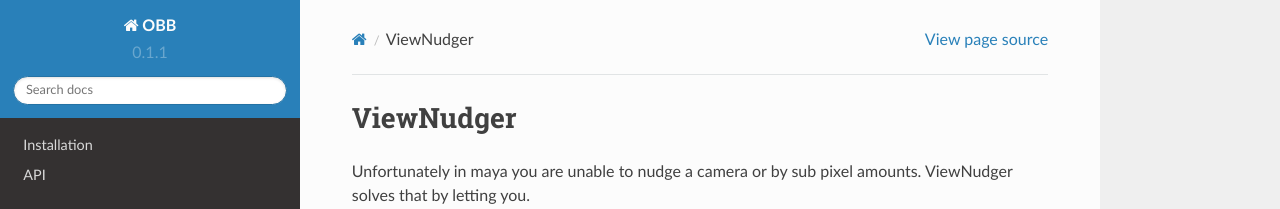
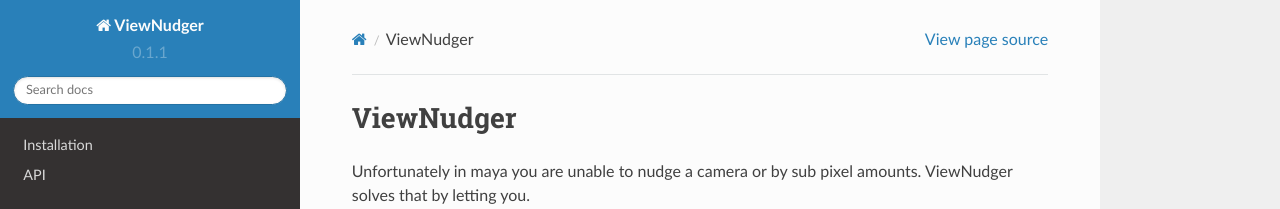
Before and after one commit to chrisdevito/ViewNudger, a Sphinx documentation site: the page built from docs/index.rst, in a window 1280 px wide. Shown: the top 209 px of the page. Built offline with Sphinx 7.4.7 and the Read the Docs theme 2.0.0, drawn with Linux system fonts in a browser that asks for light colours; pages that are not in the unit, such as notebooks, are missing from menus.

```diff
--- a/docs/conf.py
+++ b/docs/conf.py
@@ -34,7 +34,7 @@
 master_doc = 'index'
 
 # General information about the project.
-project = u'OBB'
+project = u'ViewNudger'
 copyright = u'2016, Christopher DeVito'
 
 # The version info for the project you're documenting, acts as replacement
@@ -74,7 +74,7 @@
 html_static_path = []
 
 # Output file base name for HTML help builder.
-htmlhelp_basename = 'OBBdoc'
+htmlhelp_basename = 'ViewNudgerDocs'
 
 
 # -- Options for LaTeX output ------------------------------------------
@@ -86,8 +86,8 @@
 # (source start file, target name, title, author, documentclass
 # [howto/manual]).
 latex_documents = [
-    ('index', 'OBB.tex',
-     u'OBB Documentation',
+    ('index', 'ViewNudger.tex',
+     u'ViewNudger Documentation',
      u'Christopher DeVito', 'manual'),
 ]
 
@@ -96,8 +96,8 @@
 # One entry per manual page. List of tuples
 # (source start file, name, description, authors, manual section).
 man_pages = [
-    ('index', 'OBB',
-     u'OBB Documentation',
+    ('index', 'ViewNudger',
+     u'ViewNudger Documentation',
      [u'Christopher DeVito'], 1)
 ]
 
@@ -107,10 +107,10 @@
 # (source start file, target name, title, author,
 #  dir menu entry, description, category)
 texinfo_documents = [
-    ('index', 'OBB',
-     u'OBB Documentation',
+    ('index', 'ViewNudger',
+     u'ViewNudger Documentation',
      u'Christopher DeVito',
-     'OBB',
-     'One line description of project.',
+     'ViewNudger',
+     'A Maya Camera or Object pixel nudger.',
      'Miscellaneous'),
 ]
```
